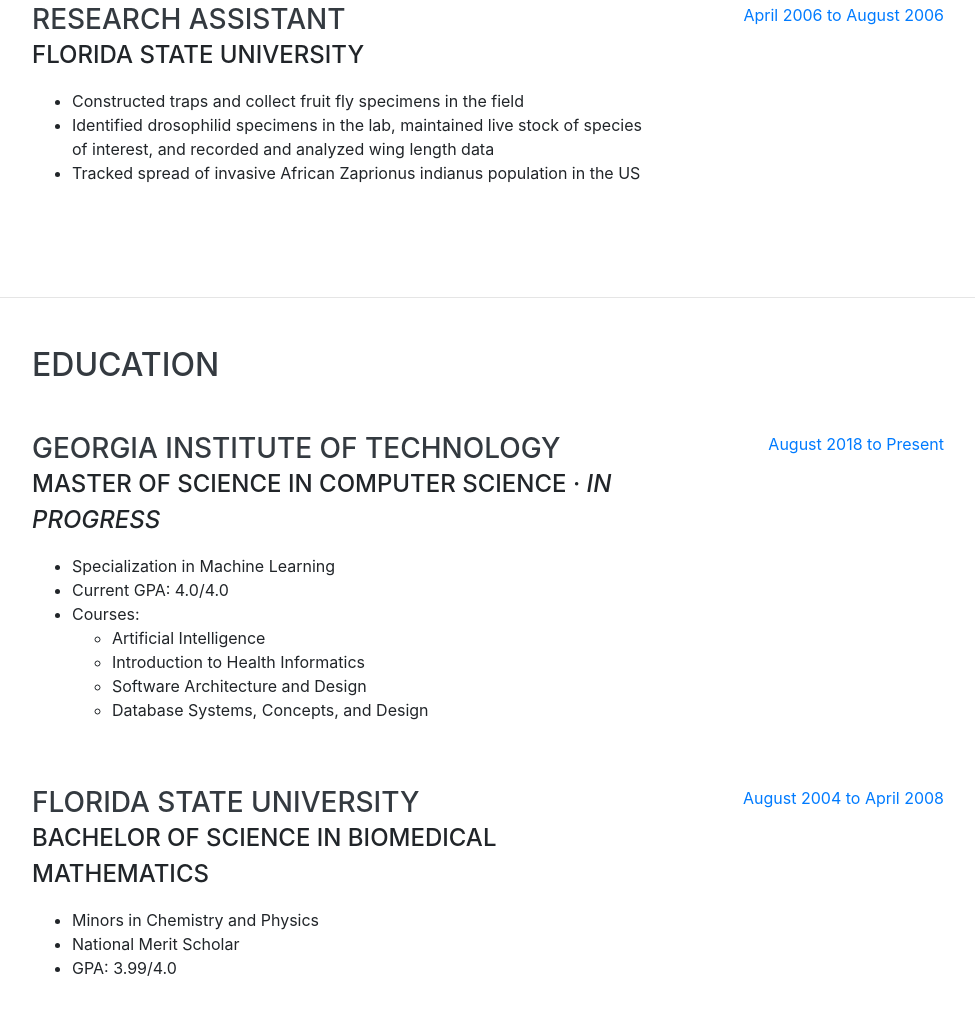
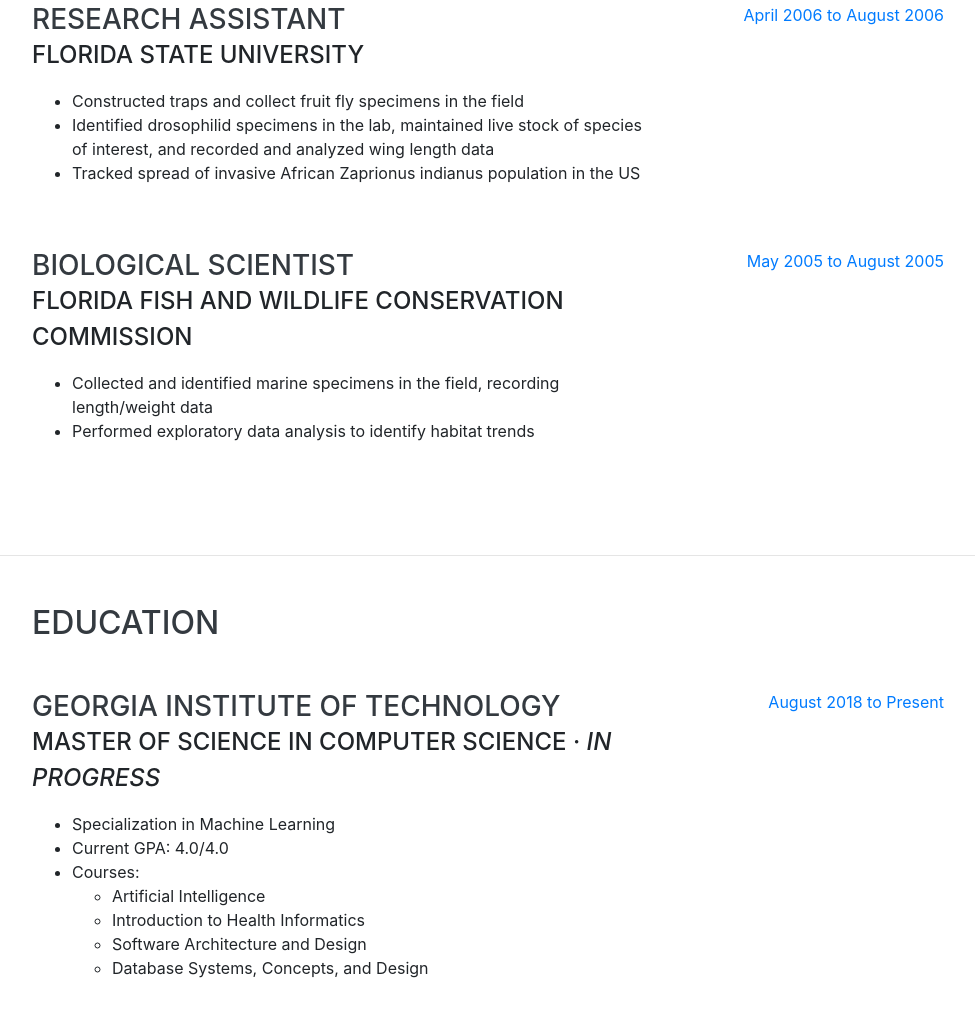
Before and after one commit to ritajett/playground, a website with bundled scripts: page index.html in a window 1280 px wide. Shown: the part 2208-3225 px from the top of the page, without its empty margins (288-1263 px from the left). Built offline with nearby package versions, Linux system fonts and the light colour scheme; a web font is replaced by a local one.

Commit message:
update experience

```diff
--- a/index.html
+++ b/index.html
@@ -183,8 +183,20 @@
           </div>
         </div>
 
+        <div class="resume-item d-flex flex-column flex-md-row justify-content-between mb-5">
+          <div class="resume-content">
+            <h3 class="mb-0">Biological Scientist</h3>
+            <div class="subheading mb-3">Florida Fish and Wildlife Conservation Commission</div>
+            <ul>
+              <li>Collected and identified marine specimens in the field, recording length/weight data</li>
+              <li>Performed exploratory data analysis to identify habitat trends</li>
+            </ul>
+          </div>
+          <div class="resume-date text-md-right">
+            <span class="text-primary">May 2005 to August 2005</span>
+          </div>
+        </div>
       </div>
-
     </section>
 
     <hr class="m-0">
```
